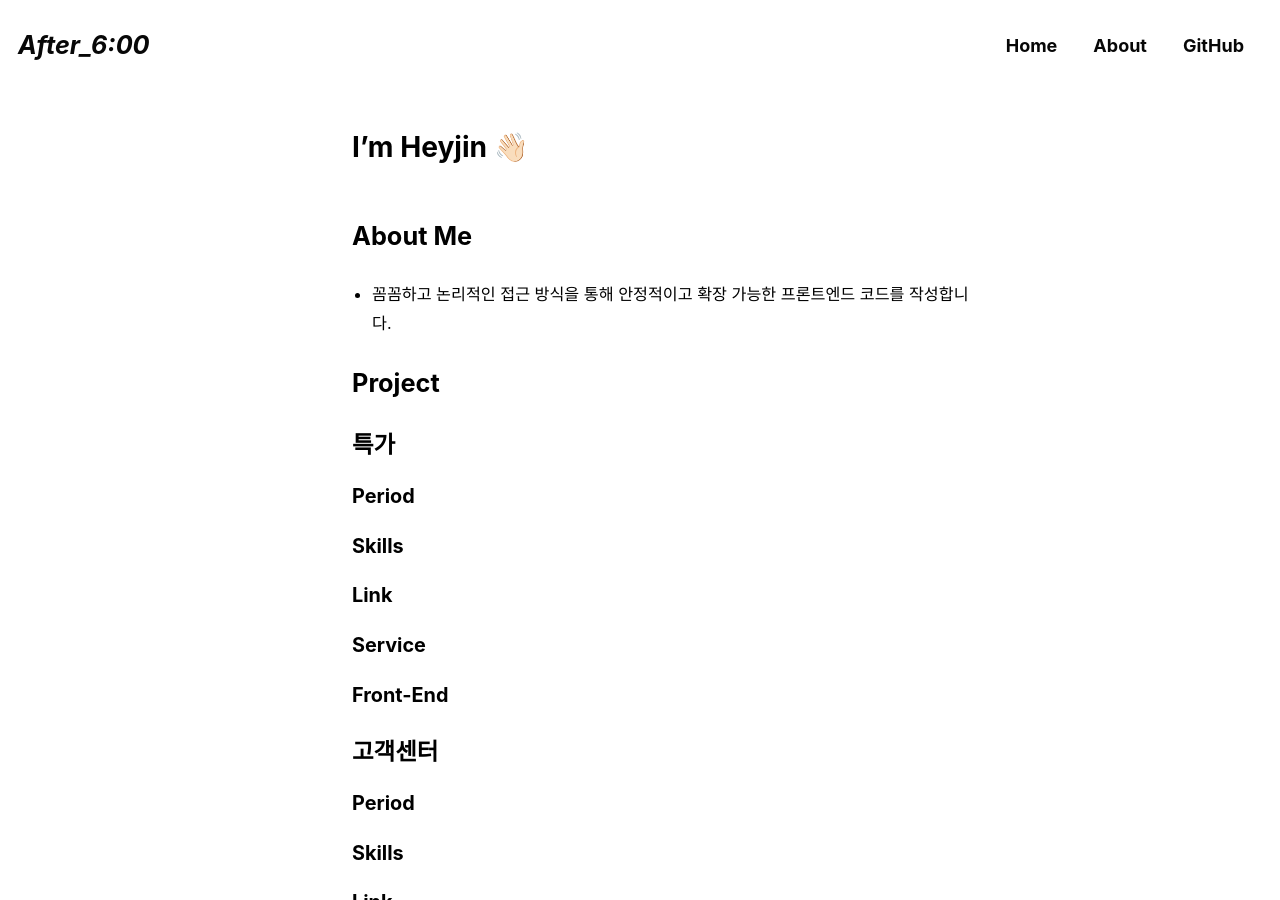
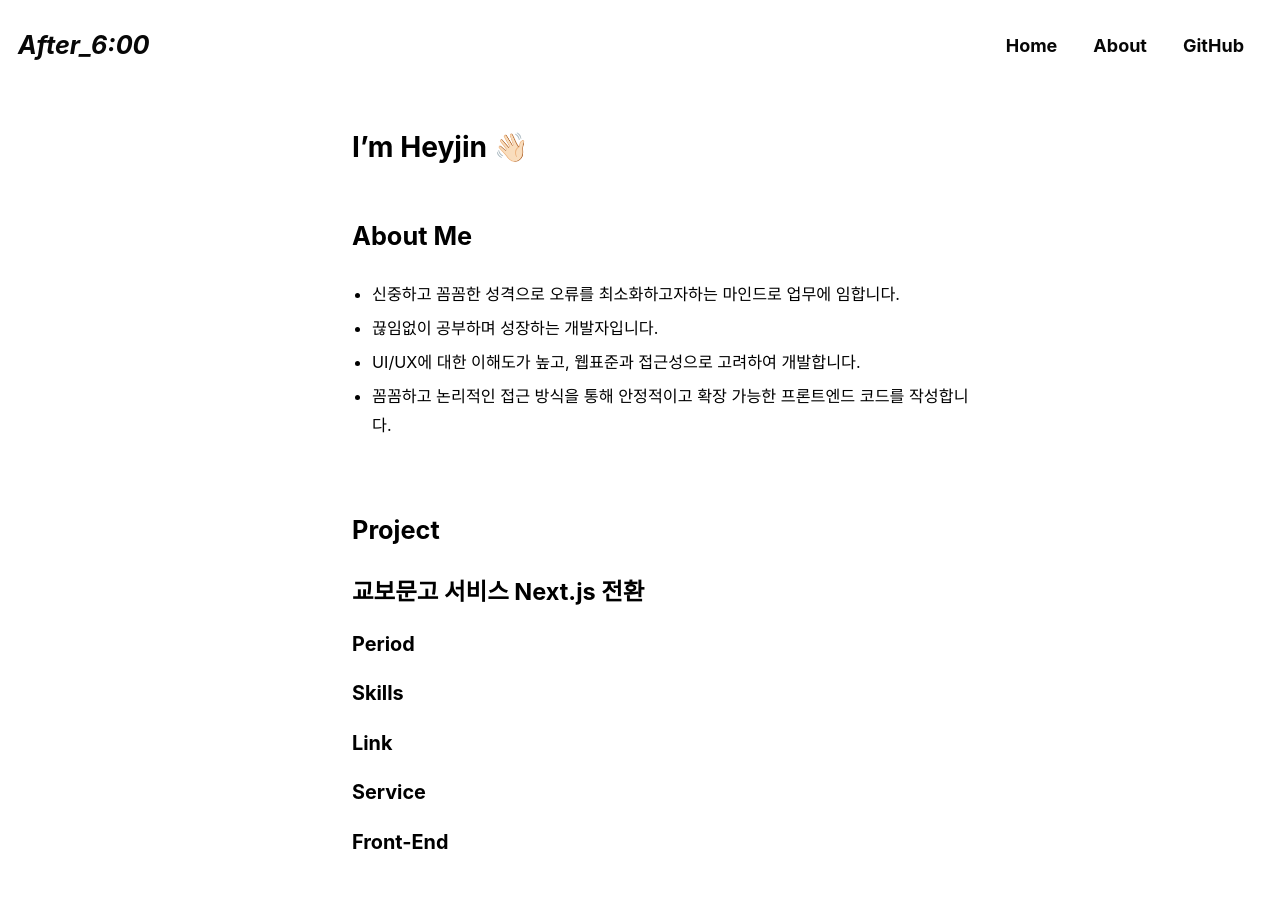
Before and after one commit to Chohyejin53/Chohyejin53.github.io, a Jekyll site: the page built from _pages/about.md, in a window 1280 px wide and 900 px high. Built offline with Jekyll 4.4.1, drawn with Linux system fonts in a browser that asks for light colours; cached includes are drawn as plain includes; some web fonts are replaced; some of the changed text lies outside the part shown.

Commit message:
Update about.md

```diff
--- a/_pages/about.md
+++ b/_pages/about.md
@@ -6,43 +6,27 @@ comments: false
 ---
 
 # About Me
+- 신중하고 꼼꼼한 성격으로 오류를 최소화하고자하는 마인드로 업무에 임합니다.
+- 끊임없이 공부하며 성장하는 개발자입니다.
+- UI/UX에 대한 이해도가 높고, 웹표준과 접근성으로 고려하여 개발합니다.
 - 꼼꼼하고 논리적인 접근 방식을 통해 안정적이고 확장 가능한 프론트엔드 코드를 작성합니다.
 
-
+<br />
 # Project
 
-## 특가
+## 교보문고 서비스 Next.js 전환
 ### Period
 ### Skills
 ### Link
 ### Service
 ### Front-End
 
-## 고객센터
-### Period
-### Skills
-### Link
-### Service
-### Front-End
 
-## 기프트카드
-### Period
-### Skills
-### Link
-### Service
-### Front-End
-
-## StoryBook
-### Period
-### Skills
-### Link
-### Service
-
-
+<br />
 # Career
-- 2023.01 ~
+- 2023.01 ~  <br />
   : 교보문고 재직중 (Front-End)
-- 2021.11 ~ 2023.01
+- 2021.11 ~ 2023.01 <br />
   : 인컴즈 (Publishing)
 
 # Education
```
